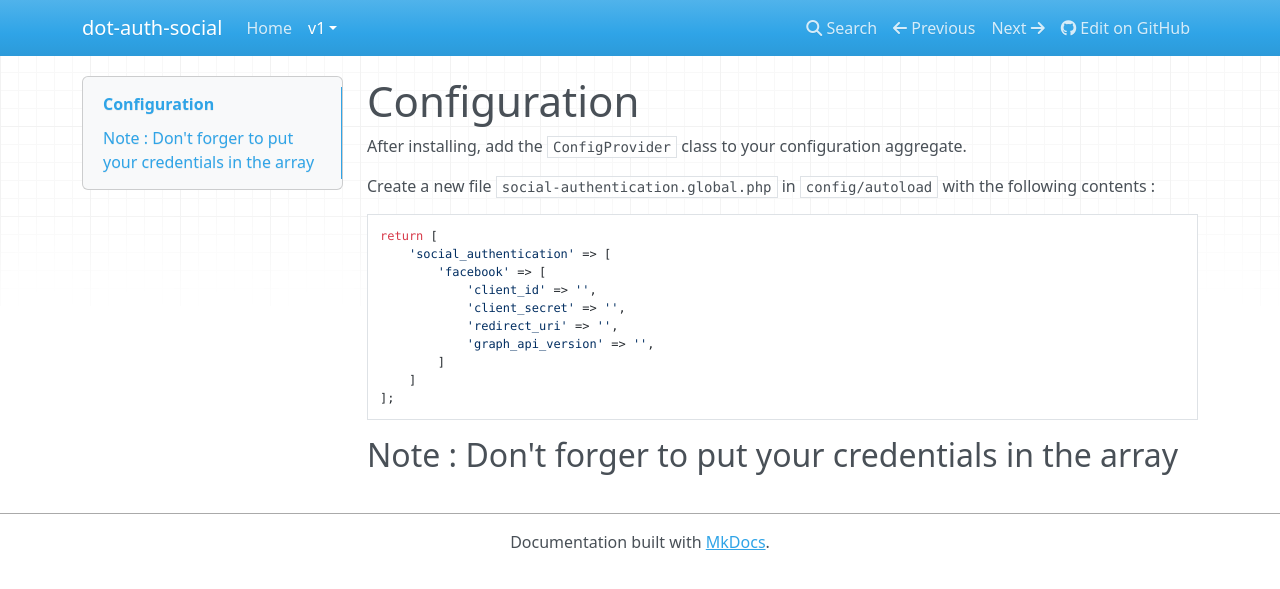
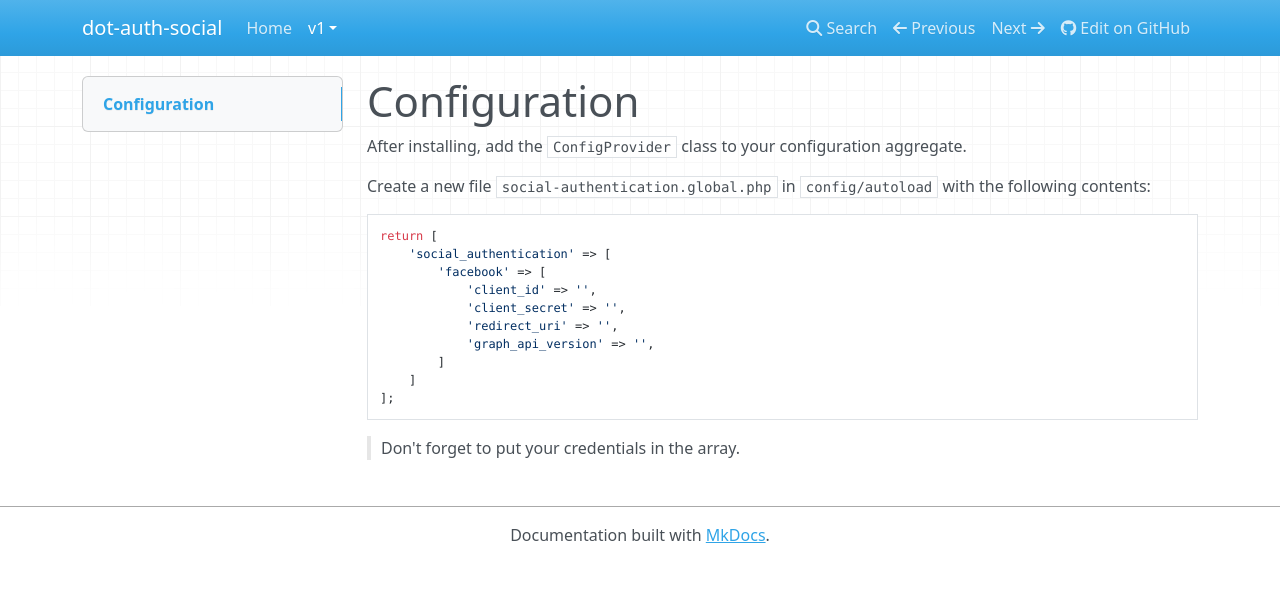
Before and after one commit to dotkernel/dot-auth-social, an MkDocs documentation site: the page built from docs/book/v1/configuration.md, in a window 1280 px wide. Shown: the top 589 px of the page. Built offline with MkDocs 1.6.1, drawn with Linux system fonts in a browser that asks for light colours; nearby versions of some CDN libraries.

````diff
--- a/docs/book/v1/configuration.md
+++ b/docs/book/v1/configuration.md
@@ -2,7 +2,7 @@
 
 After installing, add the `ConfigProvider` class to your configuration aggregate.
 
-Create a new file `social-authentication.global.php` in `config/autoload` with the following contents :
+Create a new file `social-authentication.global.php` in `config/autoload` with the following contents:
 
 ```php
 return [
@@ -17,4 +17,4 @@ return [
 ];
 ```
 
-## Note : Don't forger to put your credentials in the array
+> Don't forget to put your credentials in the array.
--- a/mkdocs.yml
+++ b/mkdocs.yml
@@ -13,7 +13,7 @@ nav:
       - Configuration: v1/configuration.md
       - Usage: v1/usage.md
 site_name: dot-auth-social
-site_description: "DotKernel's component used to to authenticate users though facebook and return credentials and user details"
+site_description: "Dotkernel's component used to to authenticate users though facebook and return credentials and user details"
 repo_url: "https://github.com/dotkernel/dot-auth-social"
 plugins:
   - search
````
Also changed, not shown: README.md (+4 -8 lines), composer.json (+7 -6 lines), docs/book/v1/installation.md (+3 -1 lines), docs/book/v1/overview.md (+0 -2 lines), .laminas-ci.json (added), docs/book/index.md (line endings or trailing spaces), 1 other file.
